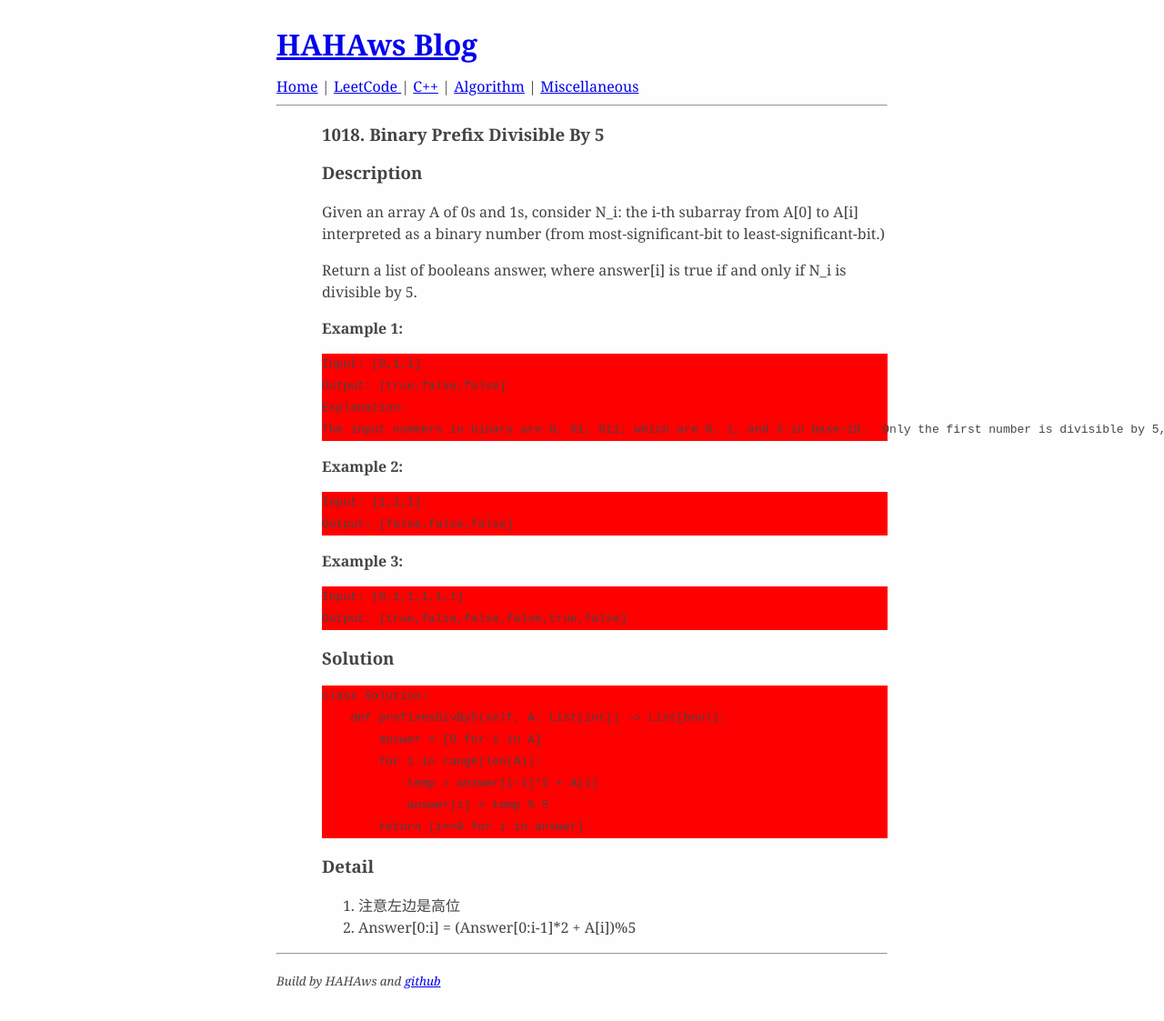
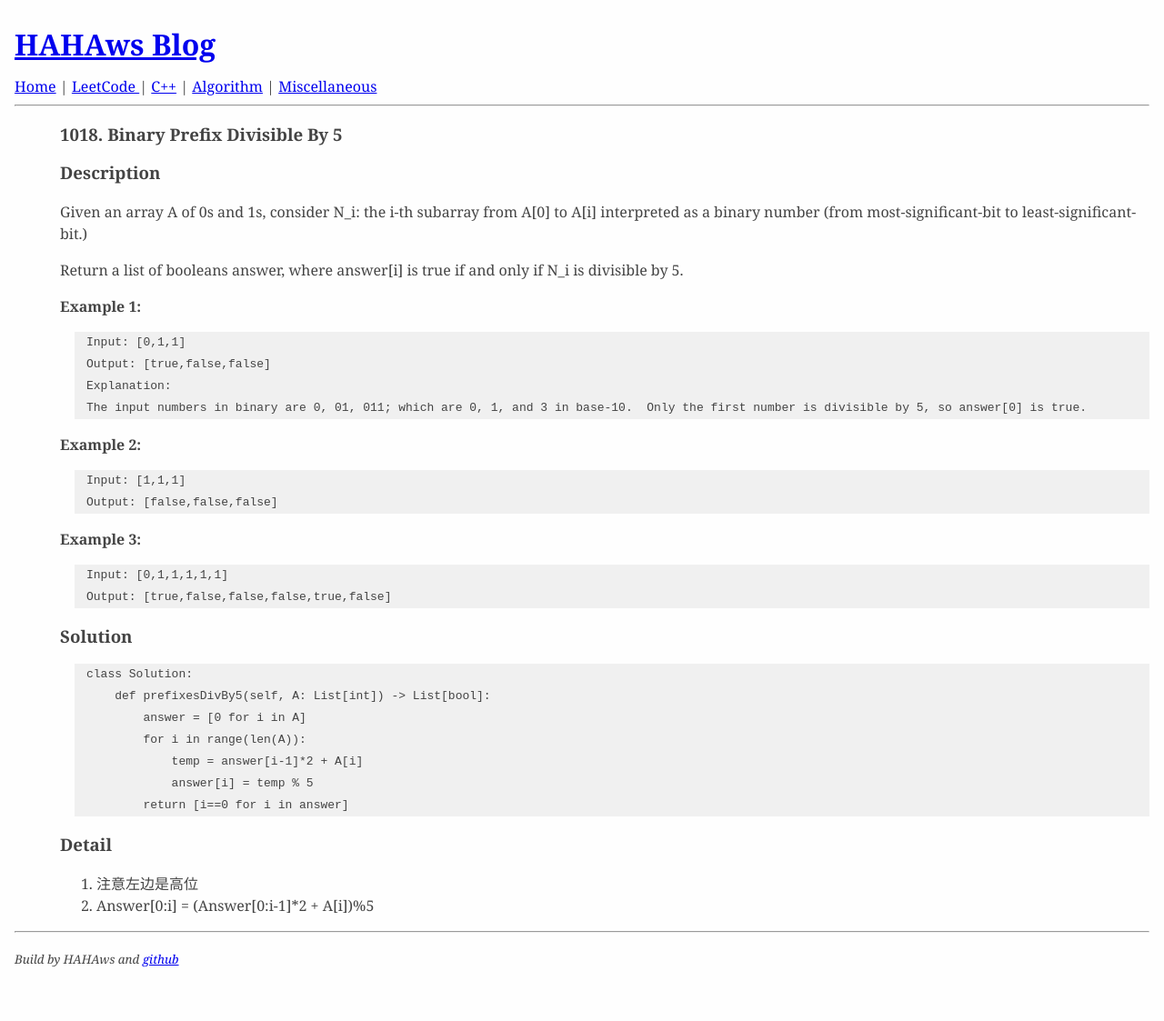
Before and after one commit to for-l00p/hahaws.github.io, a Jekyll site: the page built from _posts/LeetCode/2020-05-14-1018.md, in a window 1280 px wide. Shown: the whole page at 91% size. Built offline with Jekyll 4.4.1, drawn with Linux system fonts in a browser that asks for light colours; after the commit the page ends 1099 px from its top, so only the background shows below that.

Commit message:
Update syntax.css

```diff
--- a/assets/css/syntax.css
+++ b/assets/css/syntax.css
@@ -4,13 +4,13 @@ body {
   font-family: Georgia, Palatino, 'Palatino Linotype', Times, 'Times New Roman', serif;
   line-height: 1.5em;
   margin: auto;
-  max-width: 42em;
   padding: 1em;
   background: #fefefe;
 }
 
 .highlight {
-    background-color: #ff0000;
+    margin-left:1em;
+    background-color: #f0f0f0;
 }
 
 .highlight .c { color: #999988; font-style: italic } /* Comment */
```
